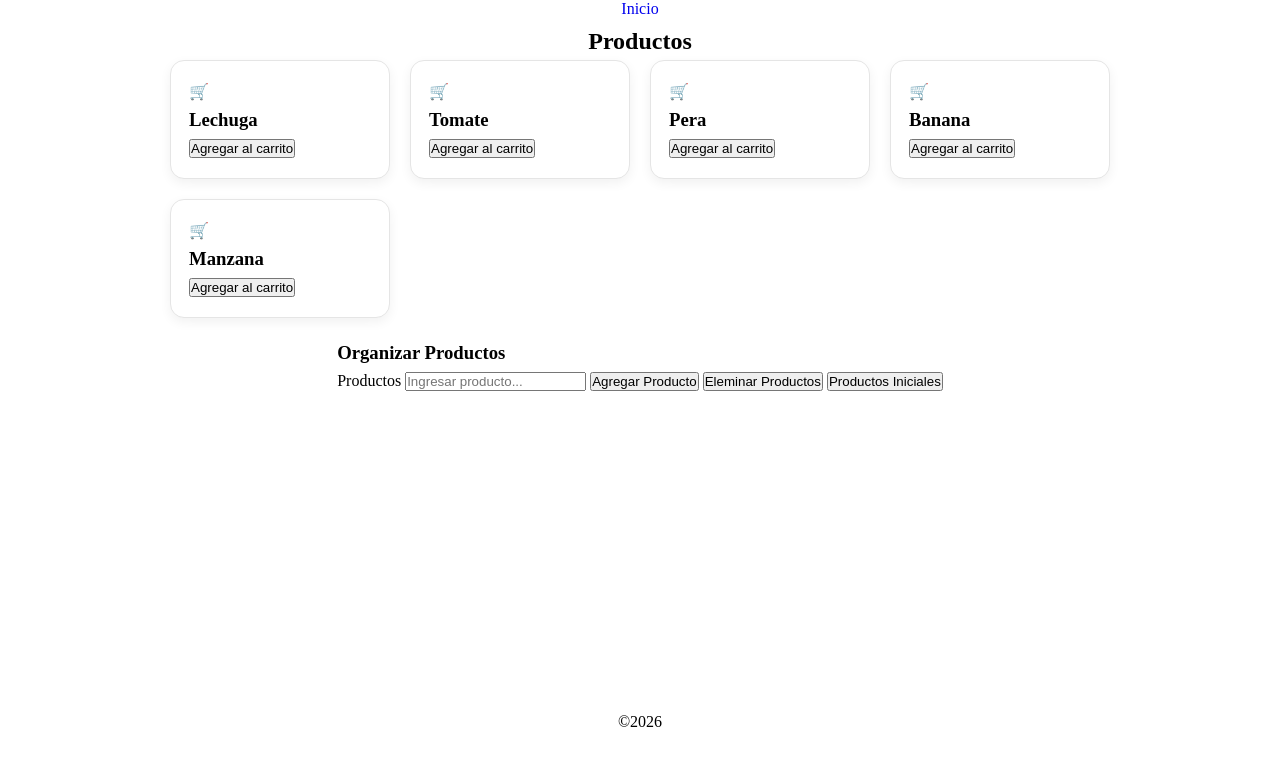
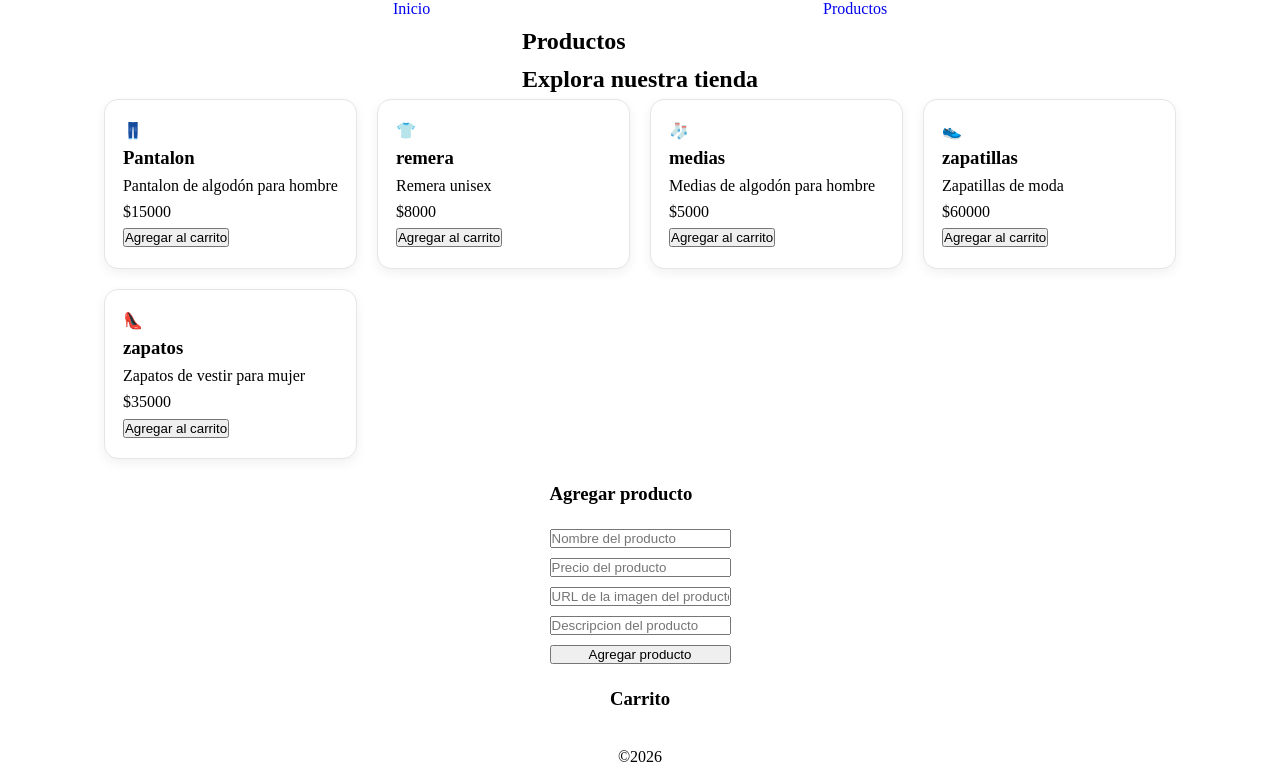
Before and after one commit to NicoGalalrdo/preentrega, a plain HTML site: page index.html in a window 1280 px wide. Shown: the part 55-835 px from the top of the page. Before the commit the page ends 800 px from the top, so only its background shows below. Drawn offline with nearby package versions, Linux system fonts and the light colour scheme.

Commit message:
Nueva preentrega basada en Preentrega 7

```diff
--- a/index.html
+++ b/index.html
@@ -9,10 +9,11 @@
     <script src="./js/main.js" defer></script>
     <body>
         <header>
-      <h1 id="titulo">Mi Lista de compras</h1>
+      <h1 id="titulo">Mi negocio</h1>
       <nav>
         <ul>
           <li><a href="#" class="link">Inicio</a></li>
+          <li><a href="#productos" class="link">Productos</a></li>
         </ul>
       </nav>
     </header>
@@ -22,14 +23,41 @@
       <section id="productos" class="productos"></section>
 
       <section>
-        <h3>Organizar Productos</h3>
-        <label for="inputProducto">Productos</label>
-        <input type="text" id="inputProducto" placeholder="Ingresar producto...">
-        <button id="btnAgregar">Agregar Producto</button>
-        <button id="btnEliminar">Eleminar Productos</button>
-        <button id="btnRestaurar">Productos Iniciales</button>
+        <h3>Agregar producto</h3>
+        <form id="form-agregar-producto" class="form-agregar-producto">
+          <input
+            type="text"
+            name="nombre"
+            placeholder="Nombre del producto"
+            id="input-nombre"
+          />
+          <input
+            type="number"
+            name="precio"
+            placeholder="Precio del producto"
+            id="input-precio"
+          />
+          <input
+            type="text"
+            name="imagen"
+            placeholder="URL de la imagen del producto"
+            id="input-imagen"
+          />
+          <input
+            type="text"
+            name="descripcion"
+            placeholder="Descripcion del producto"
+            id="input-descripcion"
+          />
+          <input type="submit" value="Agregar producto" />
+        </form>
       </section>
 
+      <section>
+        <h3>Carrito</h3>
+
+        <section id="carrito" class="productos"></section>
+      </section>
     </main>
     <footer>
       <span>&copy;2026</span>
--- a/js/main.js
+++ b/js/main.js
@@ -1,43 +1,60 @@
-const productosIniciales = [
+const productos = [
   {
     id: 1,
-    producto: "Lechuga",
+    nombre: "Pantalon",
+    descripcion: "Pantalon de algodón para hombre",
+    precio: "$15000",
+    imagen: "👖",
   },
   {
     id: 2,
-    producto: "Tomate",
+    nombre: "remera",
+    descripcion: "Remera unisex",
+    precio: "$8000",
+    imagen: "👕",
   },
   {
     id: 3,
-    producto: "Pera",
+    nombre: "medias",
+    descripcion: "Medias de algodón para hombre",
+    precio: "$5000",
+    imagen: "🧦",
   },
   {
     id: 4,
-    producto: "Banana",
+    nombre: "zapatillas",
+    descripcion: "Zapatillas de moda",
+    precio: "$60000",
+    imagen: "👟",
   },
   {
     id: 5,
-    producto: "Manzana",
+    nombre: "zapatos",
+    descripcion: "Zapatos de vestir para mujer",
+    precio: "$35000",
+    imagen: "👠",
   },
+
 ];
 
 
+const carrito = [];
 
-if (!localStorage.getItem("misProductos")) {
-  localStorage.setItem("misProductos", JSON.stringify(productosIniciales));
-}
+    const titulo = document.getElementById("titulo");
+console.log(titulo);
+titulo.innerText = "Mi emprendimiento";
 
+    const texto = document.createElement("p");
+texto.innerText = "Explora nuestra tienda";
+console.log(texto);
 
-
-let productos = JSON.parse(localStorage.getItem("misProductos"));
-
-const carrito = [];
+    const subtitulo = document.querySelector("h2");
+subtitulo.appendChild(texto);
 
 
 function imprimirProductos() {
 
 const contenedorProductos = document.getElementById("productos");
-
 contenedorProductos.innerHTML = "";
 
 productos.forEach((producto) => {
@@ -45,94 +62,63 @@ function imprimirProductos() {
 const card = document.createElement("article");
 
 card.classList.add("card");
+card.innerHTML += `
 
-    card.innerHTML = `
-      <span>🛒</span>
-      <h3>${producto.producto}</h3>
+
+      <span>${producto.imagen}</span>
+      <h3>${producto.nombre}</h3>
+      <p>${producto.descripcion}</p>
+      <p>${producto.precio}</p>
         <button id="${producto.id}">Agregar al carrito</button>
+
   `;
 
     contenedorProductos.appendChild(card);
 
   const btncarrito = document.getElementById(`${producto.id}`);
-
   btncarrito.addEventListener("click", () => {
-
     Toastify({
-        text: `Producto agregado al carrito: ${producto.producto}`,
+    text: `Producto agregado al carrito: ${producto.nombre}`,
     duration: 3000,
     gravity: "top",
     position: "center",
-        onClick: function () {}
+    onClick: function(){}
 }).showToast();
 
     carrito.push(producto);
-    });
 
+  })
 });
 }
-
-
-
-const inputProducto = document.getElementById("inputProducto");
-const btnAgregar = document.getElementById("btnAgregar");
-const btnEliminar = document.getElementById("btnEliminar");
-const btnRestaurar = document.getElementById("btnRestaurar")
-
-function mostrarEnDOM(){ imprimirProductos() }
-
-
-btnAgregar.addEventListener("click", () => {
-
-  const texto = inputProducto.value.trim();
-
-  if (texto !== "") {
-
-    const nuevoProducto = {
-      id: Date.now(),
-      producto: texto
-    };
-
-    productos.push(nuevoProducto);
-
-
-    localStorage.setItem(
-      "misProductos",
-      JSON.stringify(productos)
-    );
 
 imprimirProductos();
 
 
-    inputProducto.value = "";
-  }
-});
+function agregarProducto () {
+    const formParaProductos = document.getElementById("form-agregar-producto")
+    formParaProductos.addEventListener("submit", (e) => {
+        e.preventDefault();
+
+    const inputNombre = document.getElementById("input-nombre").value;
+
+
+    const inputPrecio = document.getElementById("input-precio").value;
+
+
+    const inputImagen = document.getElementById("input-imagen").value;
+
+
+    const inputDescripcion = document.getElementById("input-descripcion").value;
 
 
 
-imprimirProductos();
+    productos.push({nombre: inputNombre, precio: inputPrecio, imagen: inputImagen,
+        descripcion: inputDescripcion
+    })
 
 
-btnEliminar.addEventListener("click", () => {
+    imprimirProductos()
+});
+}
 
-  productos = [];
-
-  localStorage.setItem("misProductos", JSON.stringify(productos));
-  imprimirProductos();
-
-});
-
-
-
-btnRestaurar.addEventListener("click", () => {
-
-  productos = productosIniciales;
-
-  localStorage.setItem(
-    "misProductos",
-    JSON.stringify(productos)
-  );
-
-  imprimirProductos();
-
-});
+agregarProducto();
```
Lines whose indentation alone changed are shown as unchanged.
